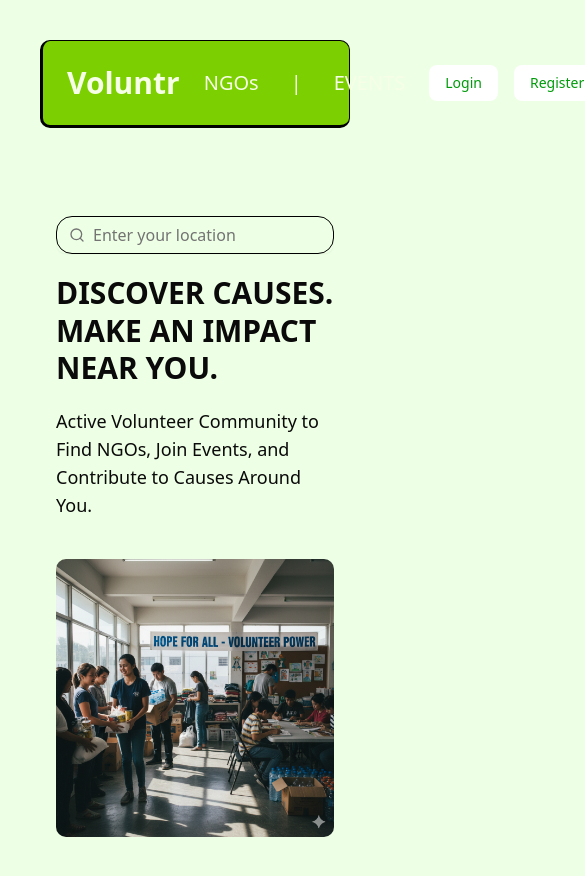
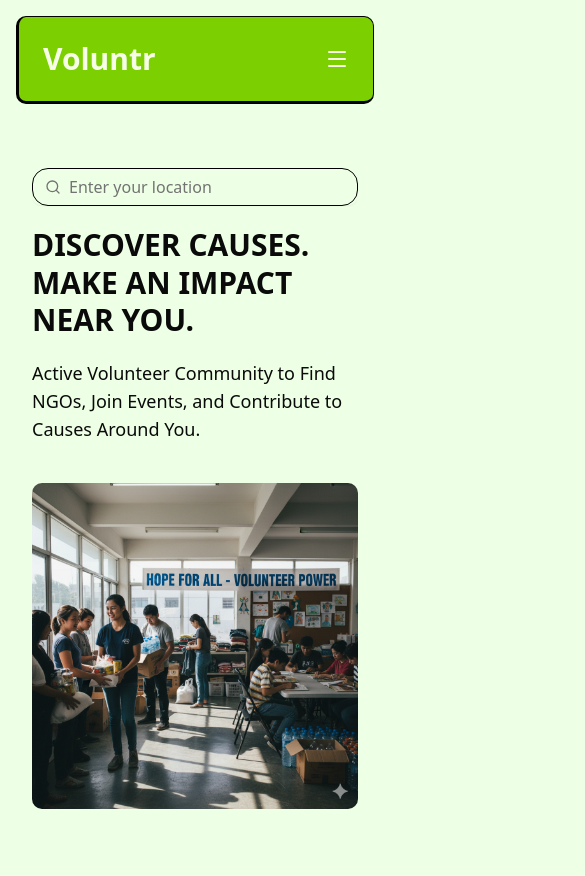
Before and after one commit to samarthkolur/wevoluntr, a Next.js app: page / in a window 390 px wide. Shown: the top 876 px of the page, 585 px wide, since content can reach past the window. Built offline with nearby package versions, Linux system fonts and the light colour scheme.

Commit message:
added mobile screen compatibility

```diff
--- a/app/page.tsx
+++ b/app/page.tsx
@@ -9,7 +9,7 @@ import { Search } from "lucide-react";
 
 export default function Page() {
   return (
-    <div className=" m-10 px-4 py-12 flex flex-col md:flex-row items-center justify-between gap-10">
+    <div className=" m-4 md:m-10 px-4 py-12 flex flex-col md:flex-row items-center justify-between gap-10">
       {/* LEFT SIDE */}
       <div className="flex-1 flex flex-col gap-5">
         <div className="flex flex-col border border-black rounded-2xl w-full max-w-sm">
--- a/components/NavBar.tsx
+++ b/components/NavBar.tsx
@@ -1,28 +1,50 @@
 "use client";
 import { useRouter } from "next/navigation";
 import { Button } from "./ui/button";
-import Image from "next/image";
+import { Menu, X } from "lucide-react";
+import { useState } from "react";
+
 export function NavBar() {
   const router = useRouter();
+  const [isMenuOpen, setIsMenuOpen] = useState(false);
+
   const handleLogin = () => {
     router.push("/Login");
   };
+
+  const toggleMenu = () => {
+    setIsMenuOpen(!isMenuOpen);
+  };
+
   return (
-    <div className="flex bg-lime-500 p-4 m-10 rounded-lg border-1 border-b-3 border-l-3 border-black text-lime-50 justify-between items-center ">
-      <h1 className="text-3xl p-2 font-bold">Voluntr</h1>
-      <div className="flex items-center gap-4 text-grey-100 ">
-        <Button variant="ghost" className="text-xl">
+    <div className="flex flex-col md:flex-row bg-lime-500 p-4 m-4 md:m-10 rounded-lg border-1 border-b-3 border-l-3 border-black text-lime-50 justify-between items-center relative">
+      <div className="flex justify-between items-center w-full md:w-auto">
+        <h1 className="text-3xl p-2 font-bold">Voluntr</h1>
+        <button className="md:hidden p-2" onClick={toggleMenu}>
+          {isMenuOpen ? <X size={24} /> : <Menu size={24} />}
+        </button>
+      </div>
+
+      <div
+        className={`${
+          isMenuOpen ? "flex" : "hidden"
+        } md:flex flex-col md:flex-row items-center gap-4 text-grey-100 w-full md:w-auto mt-4 md:mt-0`}
+      >
+        <Button variant="ghost" className="text-xl w-full md:w-auto">
           NGOs
         </Button>
-        <h1 className="text-xl ">|</h1>
-        <Button variant="ghost" className="text-xl">
+        <h1 className="text-xl hidden md:block">|</h1>
+        <Button variant="ghost" className="text-xl w-full md:w-auto">
           EVENTS
         </Button>
-      </div>
-      <div className="flex items-center gap-4 p-2">
-        <Button onClick={handleLogin}>Login</Button>
-
-        <Button onClick={handleLogin}>Register</Button>
+        <div className="flex flex-col md:flex-row items-center gap-4 p-2 w-full md:w-auto">
+          <Button onClick={handleLogin} className="w-full md:w-auto">
+            Login
+          </Button>
+          <Button onClick={handleLogin} className="w-full md:w-auto">
+            Register
+          </Button>
+        </div>
       </div>
     </div>
   );
```
